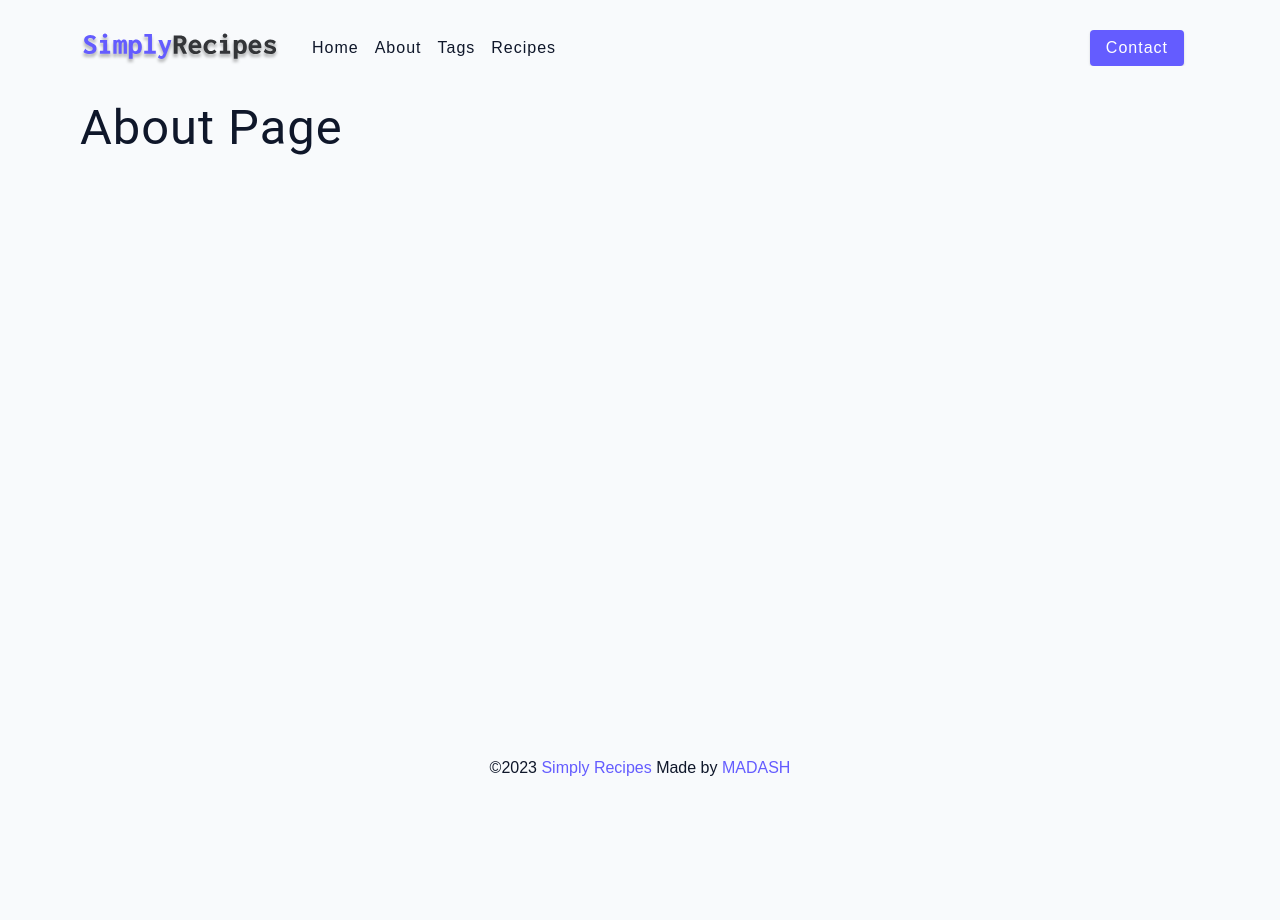
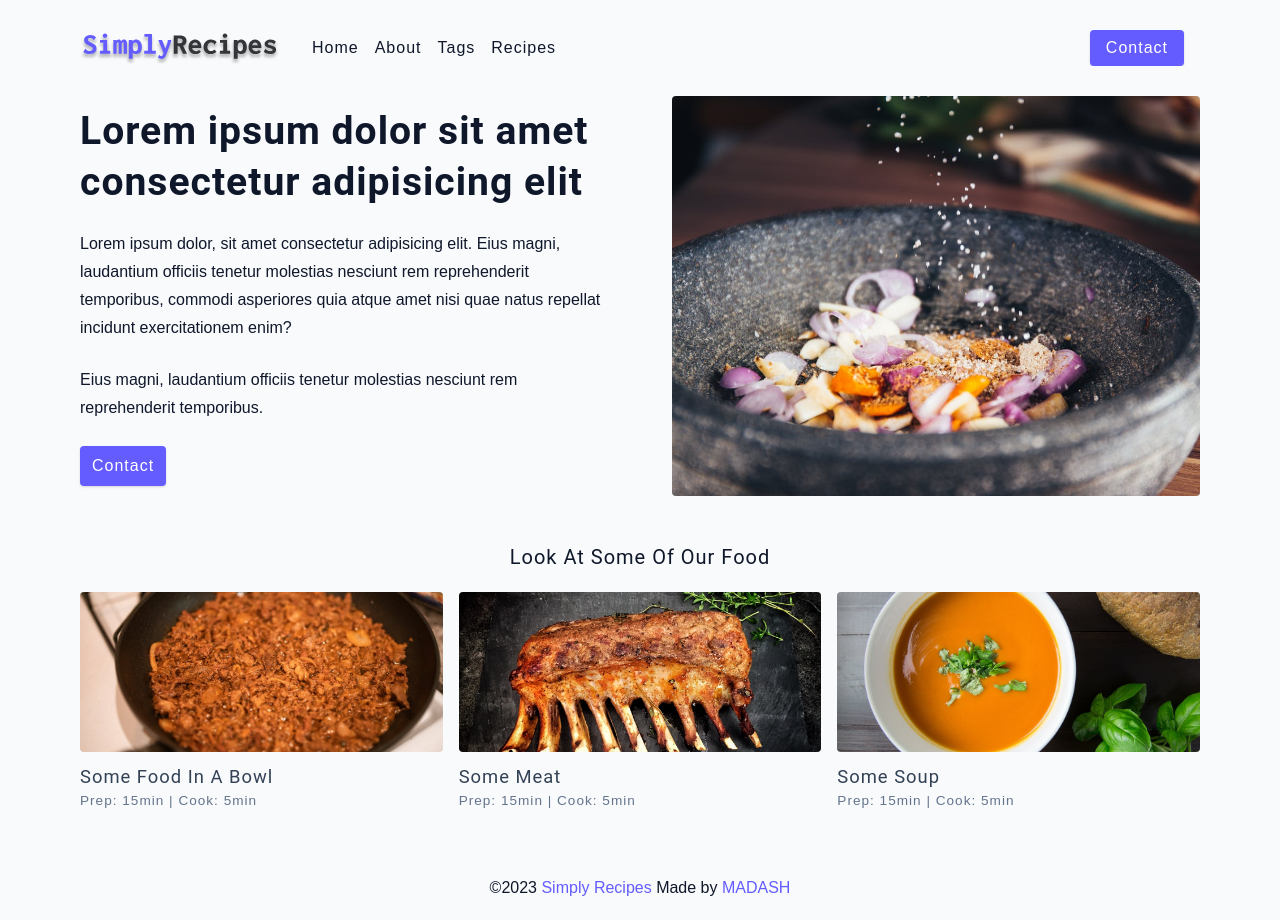
Before and after one commit to ashrafalmayah/simply-recipes, a plain HTML site: page about.html in a window 1280 px wide. Before the commit the page ends 800 px from the top, so only its background shows below. Drawn offline with Linux system fonts and the light colour scheme.

Commit message:
Making about page

```diff
--- a/about.html
+++ b/about.html
@@ -45,7 +45,43 @@
     <!-- end of nav -->
     <!-- main -->
     <main class="page">
-      <h1>About page</h1>
+      <section class="about-page">
+        <article>
+          <h2>Lorem ipsum dolor sit amet consectetur adipisicing elit</h2>
+          <p>Lorem ipsum dolor, sit amet consectetur adipisicing elit. Eius magni, laudantium officiis tenetur molestias nesciunt rem reprehenderit temporibus, commodi asperiores quia atque amet nisi quae natus repellat incidunt exercitationem enim?</p>
+          <p>Eius magni, laudantium officiis tenetur molestias nesciunt rem reprehenderit temporibus.</p>
+          <a href="contact.html" class="btn contact-link">Contact</a>
+        </article>
+        <img src="/assets/about.jpeg" alt="some cool food image" class="img about-img">
+      </section>
+      <section class="featured-recipes">
+        <h5 class="featured-title">Look at some of our food</h5>
+        <!-- recipes list -->
+        <div class="recipes-list">
+          <!-- single recipe -->
+          <a href="single-recipe.html" class="recipe">
+            <img src="./assets/recipes/recipe-1.jpeg" alt="Food" class="img recipe-img">
+            <h5>some food in a bowl</h5>
+            <p>Prep: 15min | Cook: 5min </p>
+          </a>
+          <!-- end of single recipe -->
+          <!-- single recipe -->
+          <a href="single-recipe.html" class="recipe">
+            <img src="./assets/recipes/recipe-2.jpeg" alt="Food" class="img recipe-img">
+            <h5>some meat</h5>
+            <p>Prep: 15min | Cook: 5min </p>
+          </a>
+          <!-- end of single recipe -->
+          <!-- single recipe -->
+          <a href="single-recipe.html" class="recipe">
+            <img src="./assets/recipes/recipe-3.jpeg" alt="Food" class="img recipe-img">
+            <h5>some soup</h5>
+            <p>Prep: 15min | Cook: 5min </p>
+          </a>
+          <!-- end of single recipe -->
+        </div>
+        <!-- end of recipes list -->
+      </section>
     </main>
     <!-- end of main -->
     <!-- footer -->
--- a/css/main.css
+++ b/css/main.css
@@ -549,6 +549,38 @@ Error
 
 /*
 ===============
-
+About
 ===============
 */
+
+.about-page h2{
+  text-transform: none;
+  font-weight: bold;
+}
+
+.about-page{
+  display: grid;
+  gap: 2rem 4rem;
+  padding-bottom: 3rem;
+}
+
+.about-img{
+  border-radius: var(--borderRadius);
+  height: 300px;
+}
+
+@media screen and (min-width:992px) {
+  .about-page{
+    grid-template-columns: 1fr 1fr;
+    grid-template-rows: 400px;
+    align-items: center;
+  }
+
+  .about-img{
+    height: 100%;
+  }
+}
+
+.featured-title{
+  text-align: center;
+}
```
